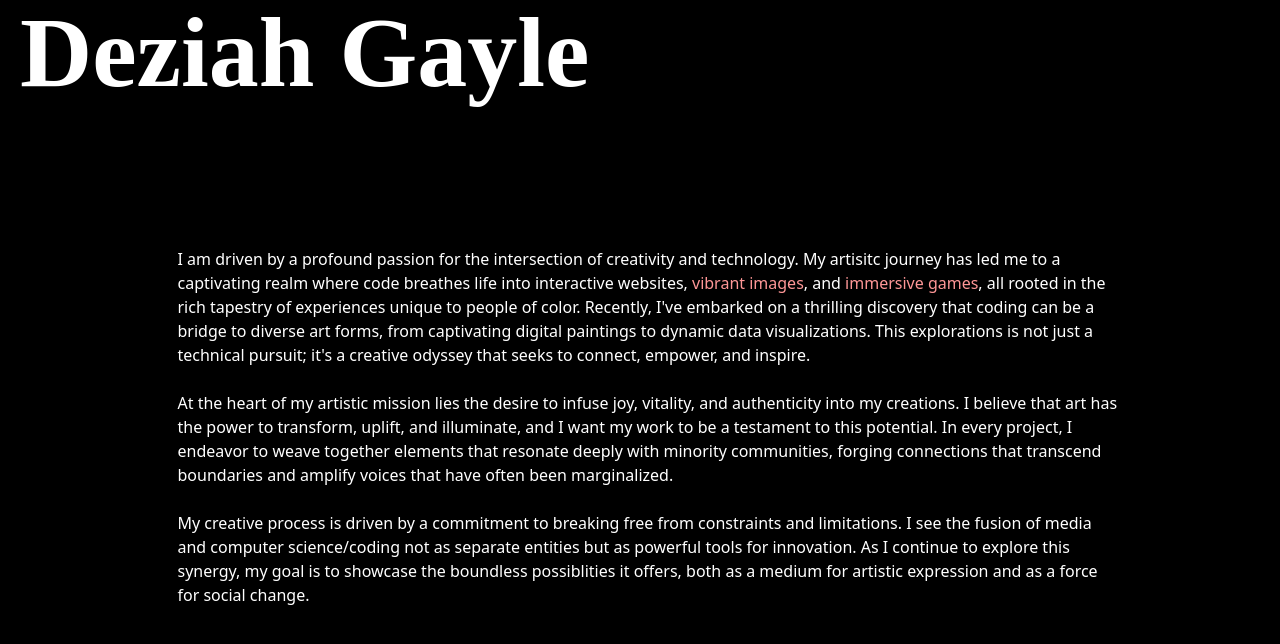
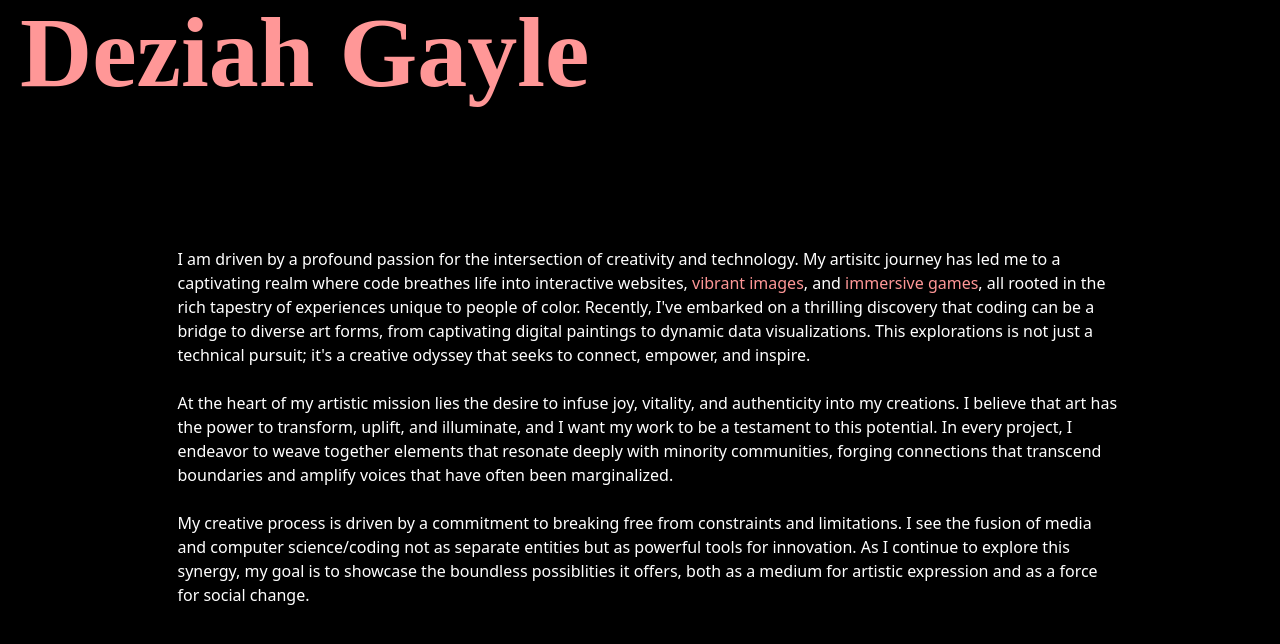
Before and after one commit to Deziahh/deziahh.github.io, a plain HTML site: page index.html in a window 1280 px wide. Drawn offline with nearby package versions, Linux system fonts and the light colour scheme.

Commit message:
Update index.css

```diff
--- a/index.css
+++ b/index.css
@@ -42,7 +42,7 @@ header {
 }
 
 .title {
-  color: ##ffa6a6;
+  color: #FF9797;
   font-family: HK Grotesk;
   font-style: normal;
   font-weight: bold;
```
